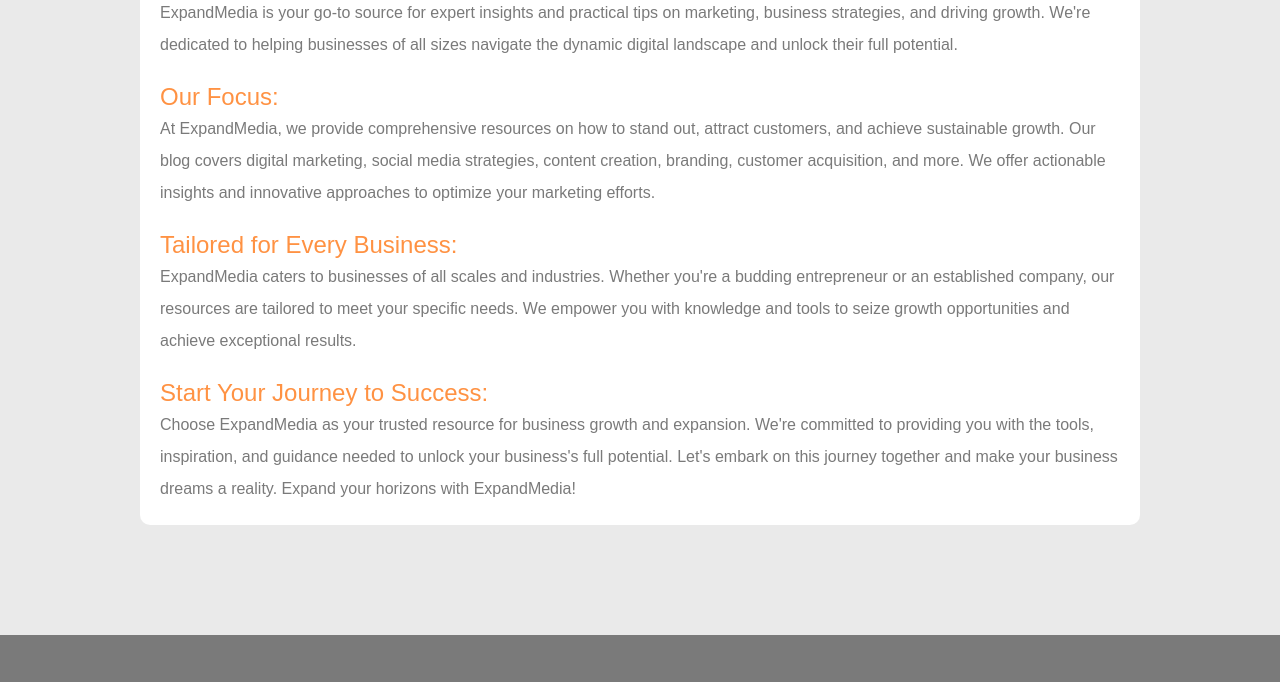
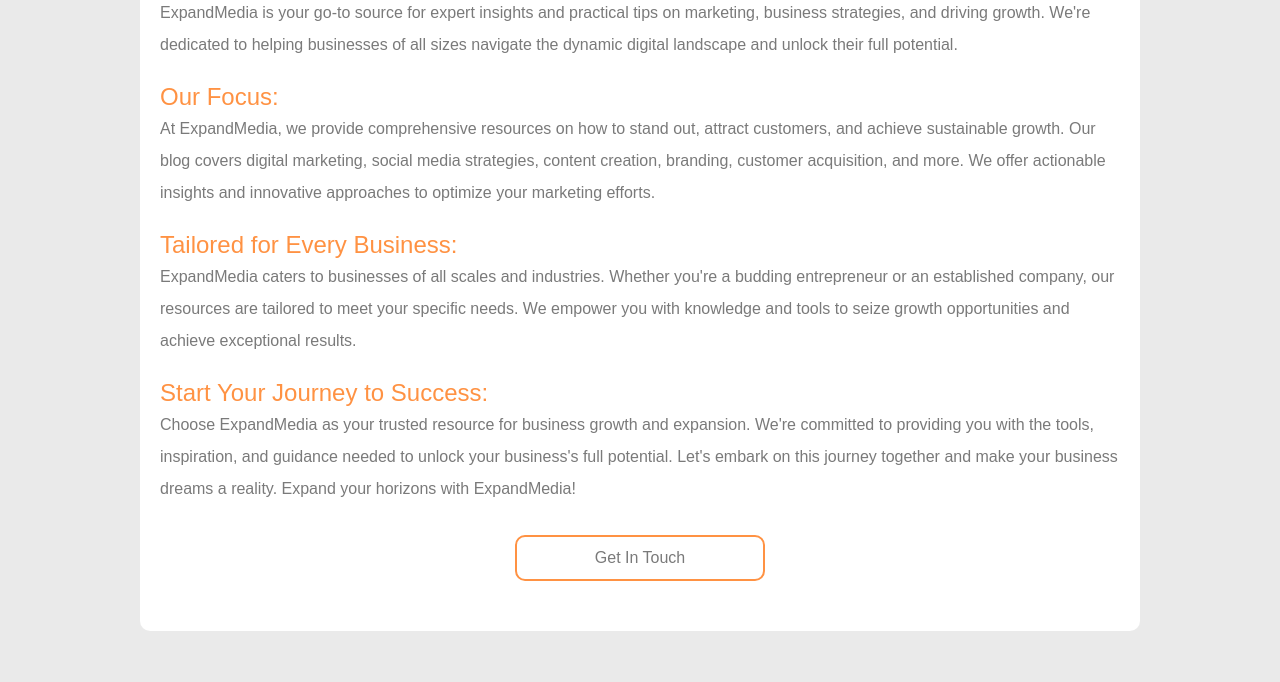
Before and after one commit to Noroff-FED-Campus-Assignments/fed1-exam-sanderselfors, a plain HTML site: page about.html in a window 1280 px wide. Shown: the part 255-937 px from the top of the page. Drawn offline with Linux system fonts and the light colour scheme; a web font is replaced by a local one.

Commit message:
Added navigation

```diff
--- a/about.html
+++ b/about.html
@@ -106,6 +106,7 @@
           potential. Let's embark on this journey together and make your
           business dreams a reality. Expand your horizons with ExpandMedia!
         </p>
+        <a href="contact.html" class="getintouch-btn">Get In Touch</a>
       </section>
     </main>
 
--- a/css/about.css
+++ b/css/about.css
@@ -217,6 +217,31 @@
       margin-bottom: 110px;
     }
 
+
+  .getintouch-btn{
+    background-color: none;
+    border-radius: 10px;
+    border: 2px solid #FF9243;
+    color: #7A7A7A;
+    padding-top: 5px;
+    padding-bottom: 5px;
+    font-size: 1rem;
+    display: grid;
+    text-align: center;
+    margin: 0 auto;
+    width: 250px;
+    transition: 300ms;
+    margin-top: 30px;
+    margin-bottom: 30px;
+    position: relative;
+  }
+  .getintouch-btn:hover{
+    background-color: #7A7A7A;
+    color: #FF9243;
+    border: 2px solid #7A7A7A;
+    transition: 300ms;
+  }
+
     * {
       box-sizing: border-box;
       margin: 0;
```
Also changed, not shown: contact.html (+2 -2 lines).
